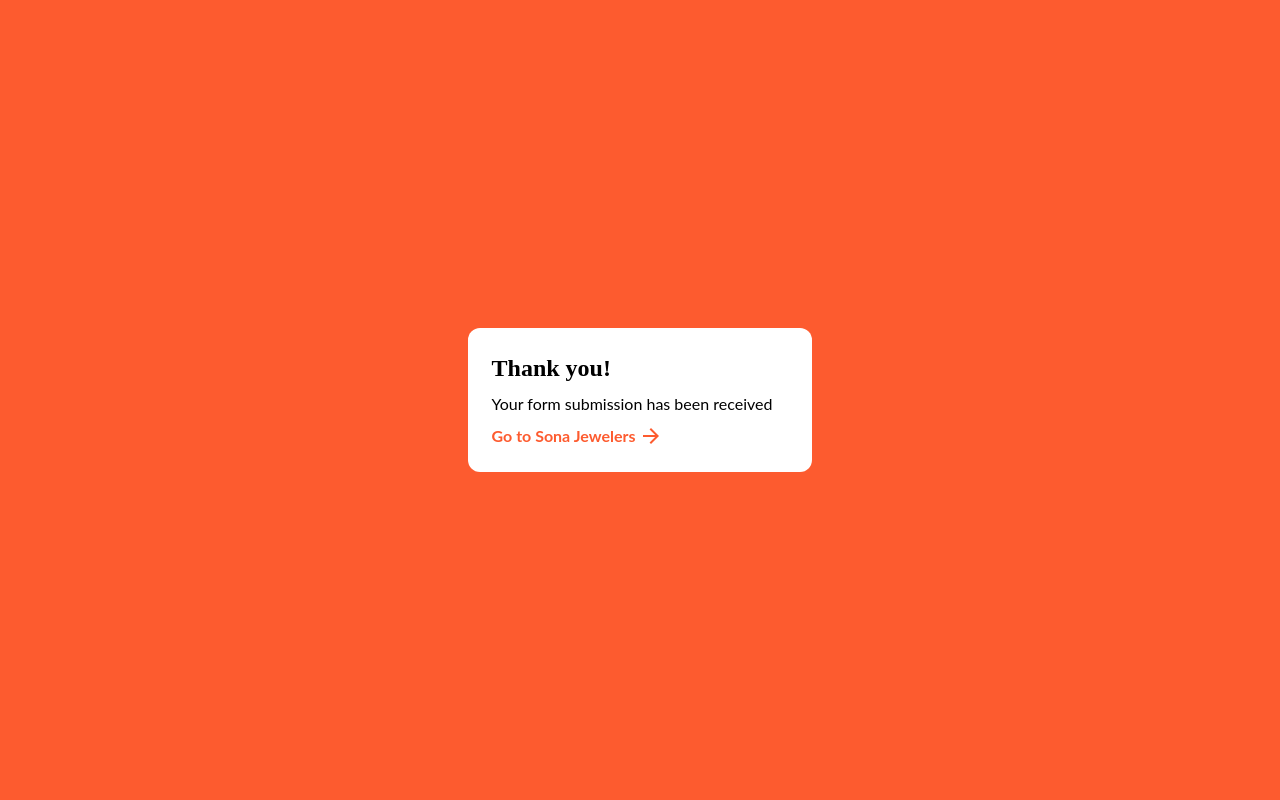
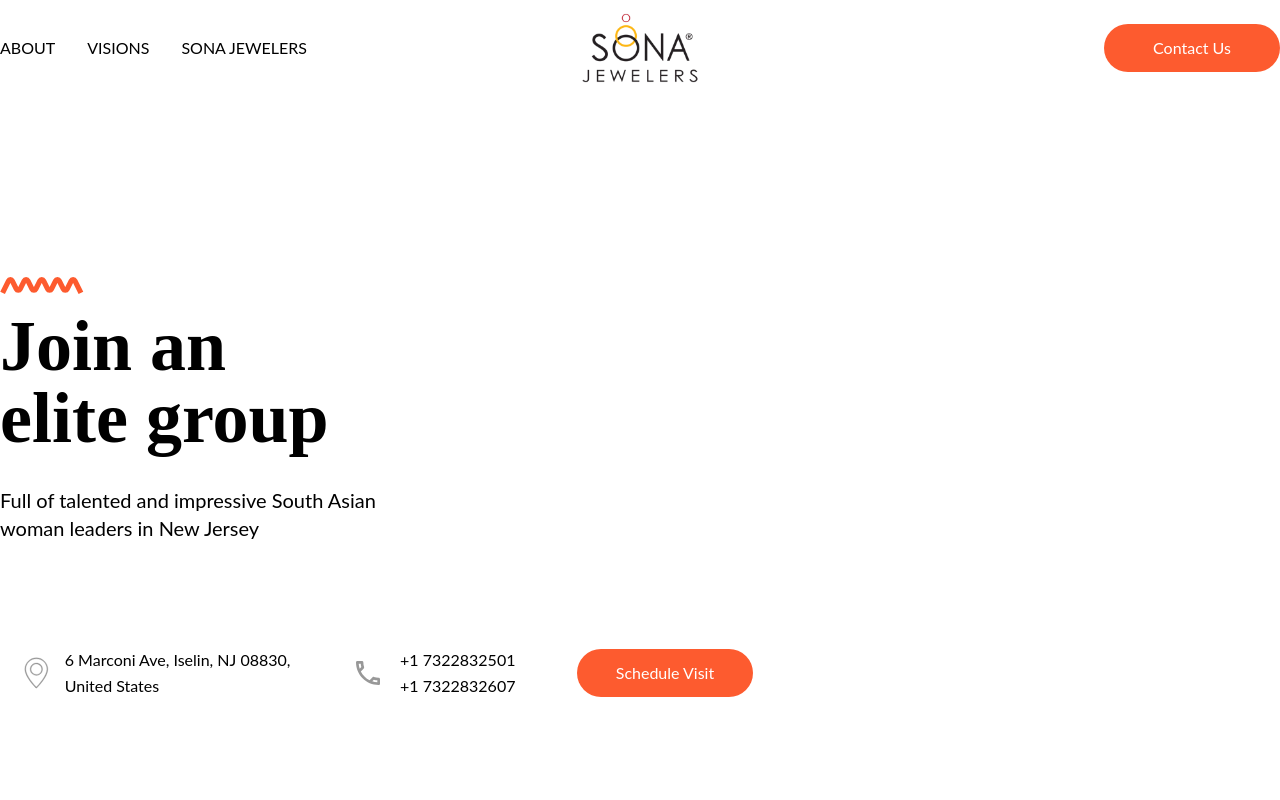
Before and after one commit to tanjilrahman/sona-angels, a React (Create React App) app: page /success in a window 1280 px wide. Shown: the top 800 px of the page. Built offline with nearby package versions, Linux system fonts and the light colour scheme.

Commit message:
added thankyou route for success page

```diff
--- a/public/index.html
+++ b/public/index.html
@@ -72,7 +72,7 @@
     <form
       name="Sona Angels contact form"
       method="post"
-      action="/success"
+      action="/thankyou"
       netlify
       netlify-honeypot="bot-field"
       hidden
--- a/src/App.js
+++ b/src/App.js
@@ -11,7 +11,7 @@ function App() {
     <div>
       <Router>
         <Switch>
-          <Route path='/success' component={Success} />
+          <Route path='/thankyou' component={Success} />
           <Route path='/'>
             <div>
               <Header />
--- a/src/components/Form.js
+++ b/src/components/Form.js
@@ -62,7 +62,7 @@ const Form = () => {
       {/* Form section */}
 
       <div>
-        <form name='Sona Angels contact form' method='post' action='/success'>
+        <form name='Sona Angels contact form' method='post' action='/thankyou'>
           <input
             type='hidden'
             name='form-name'
```
